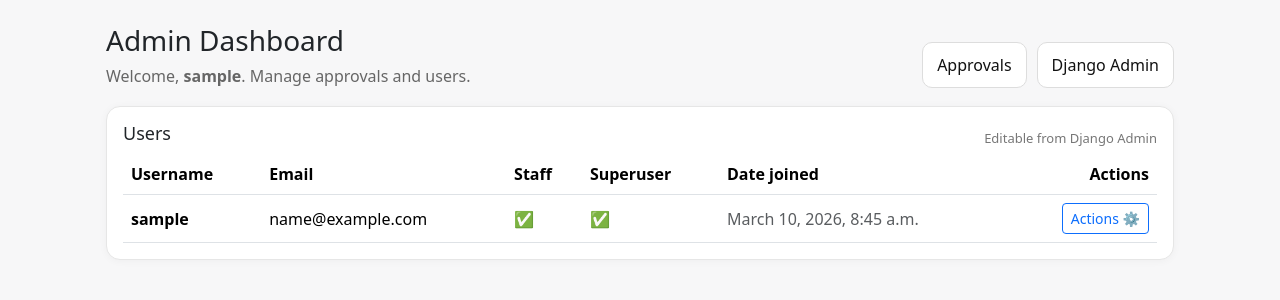
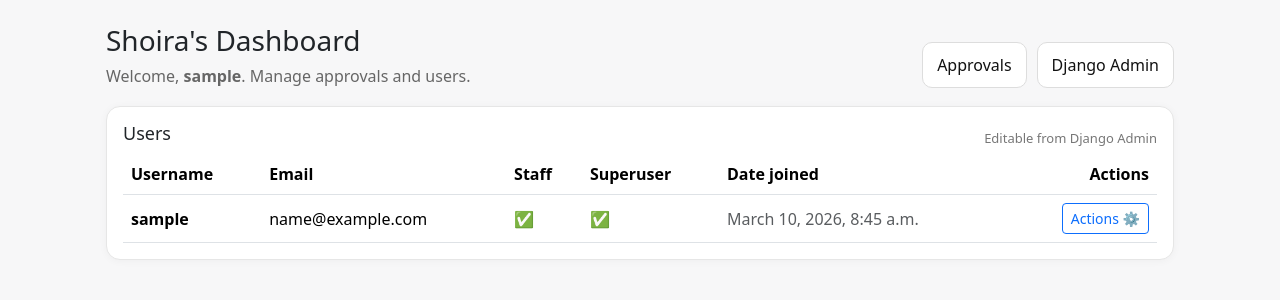
Before and after one commit to shoira366/dscc-task-manager, a Django app: page / in a window 1280 px wide. Shown: the part 56-356 px from the top of the page. Run offline with Django 4.2, Linux system fonts and the light colour scheme; the visitor is signed in with stand-in values (Sample User, id 1); data comes from the database, SQL or seed files in the repository; data that the repository does not hold is empty.

Commit message:
Dashboard change

```diff
--- a/templates/tasks/dashboard.html
+++ b/templates/tasks/dashboard.html
@@ -39,7 +39,7 @@
   <div class="tm-wrap">
     <div class="tm-header">
       <div>
-        <h1 class="tm-title">Admin Dashboard</h1>
+        <h1 class="tm-title">Shoira's Dashboard</h1>
         <p class="tm-sub">Welcome, <strong>{{ request.user.username }}</strong>. Manage approvals and users.</p>
       </div>
       <div class="tm-actions">
```
